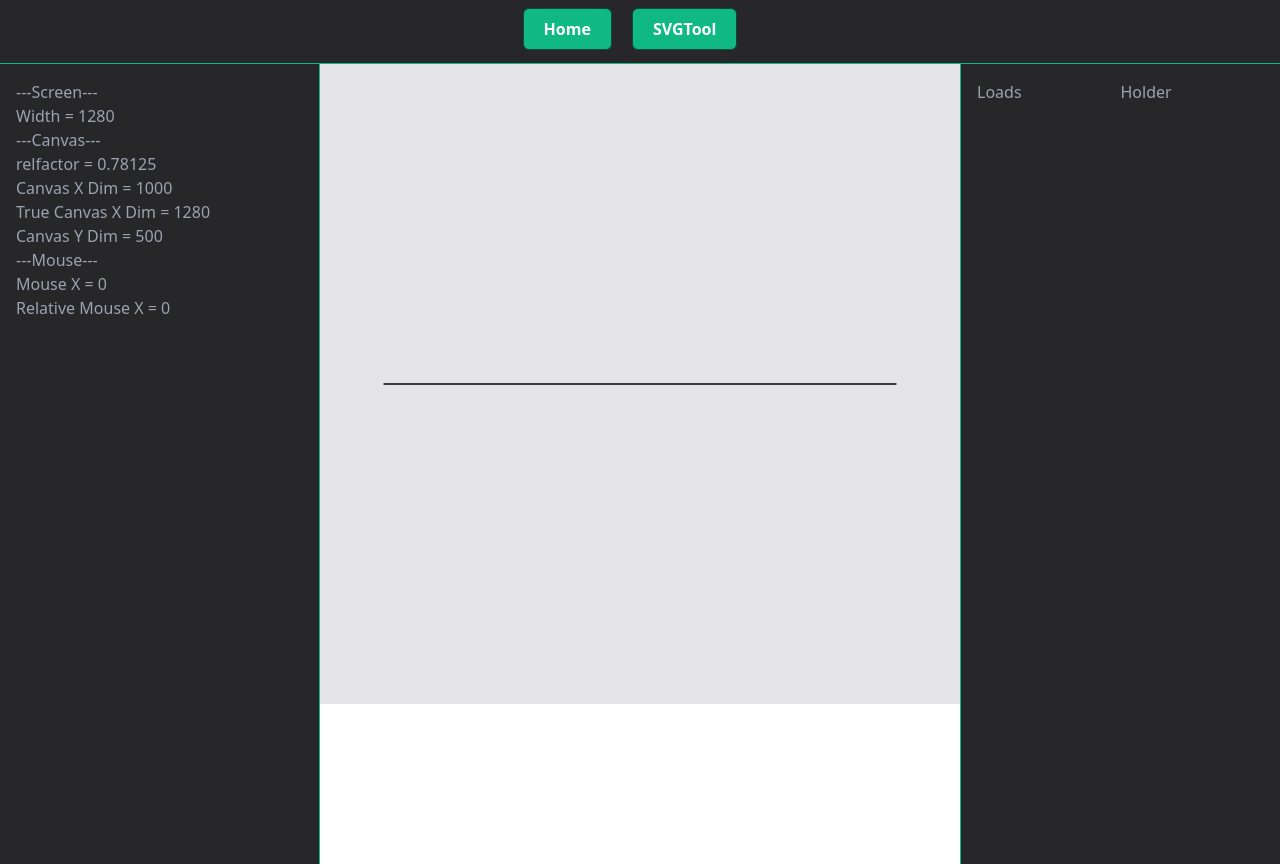
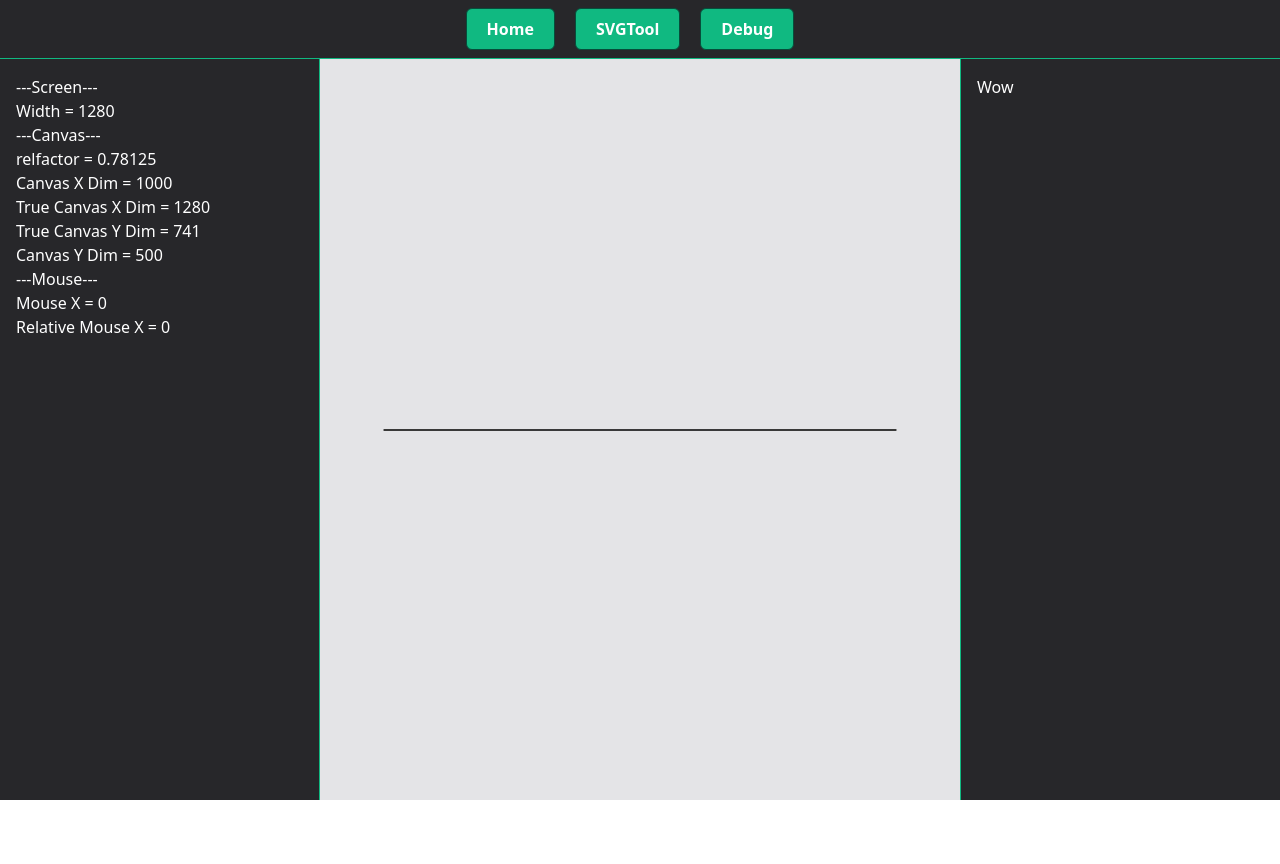
Before and after one commit to DenysChernenko/seTool, a SvelteKit app: page /SVGTool in a window 1280 px wide. After the commit the page ends 800 px from the top, so only its background shows below. Built offline with nearby package versions, Linux system fonts and the light colour scheme.

Commit message:
Finally fixed App styling.
Updated App styling to always be centered and not overflow in ugly ways. Refactored navabar and main content code.

```diff
--- a/src/routes/+layout.svelte
+++ b/src/routes/+layout.svelte
@@ -4,19 +4,32 @@
     let buttonStyle = 'px-5 py-2 mr-5 my-2 text-white font-bold border border-emerald-900 rounded-md bg-emerald-500'
 </script>
 
-<div class="w-auto flex flex-col h-auto z-0 ">
-
-    <ul class="flex flex-row h-16 justify-center border-b border-emerald-500 bg-zinc-800">
-        <li class="">
-            <a href="/"><div class="{buttonStyle}">Home</div></a>
-        </li>
-        <li class="">
-            <a href="/SVGTool"><div class="{buttonStyle}">SVGTool</div></a>
-        </li>
-    </ul>
 
 
+<div class="w-screen h-screen flex flex-col overflow-hidden">
+    <div class="flex basis-12 bg-zinc-800 justify-center border-b border-emerald-500 z-50">
+        <a href="/"><div class="{buttonStyle}">Home</div></a>
+        <a href="/SVGTool"><div class="{buttonStyle}">SVGTool</div></a>
+        <a href="/Debug"><div class="{buttonStyle}">Debug</div></a>
+    </div>
 
     <slot></slot>
 
 </div>
+
+
+<!-- <div class="w-auto min-h-screen flex flex-col z-0">
+    <div class="basis-1/12">
+        <ul class="flex flex-row justify-center border-b border-emerald-500 bg-zinc-800">
+            <li class="">
+                <a href="/"><div class="{buttonStyle}">Home</div></a>
+            </li>
+            <li class="">
+                <a href="/SVGTool"><div class="{buttonStyle}">SVGTool</div></a>
+            </li>
+        </ul>
+    </div>
+    <div class="basis-11/12">
+        <slot></slot>
+    </div>
+</div> -->
--- /dev/null
+++ b/src/routes/+page.svelte
@@ -0,0 +1 @@
+<div class="bg-red-500 ">test</div>
--- /dev/null
+++ b/src/routes/Debug/+page.svelte
@@ -0,0 +1,7 @@
+<div class="flex-1 flex flex-row bg-red-600">
+    <div class="basis-1/4 bg-black"> Wow</div>
+    <div class="flex-1">
+
+    </div>
+    <div class="basis-1/4 bg-black"> Wow</div>
+</div>
--- a/src/routes/SVGTool/+page.svelte
+++ b/src/routes/SVGTool/+page.svelte
@@ -12,6 +12,7 @@
     let m = { x: 0, y: 0 };
     let relm = { x: 0 , y: 0};
     let canvasWidth:number;
+    let canvasHeight:number;
     let islandStyleString:any = $islandStyle;
     let rightComponent:any;
 
@@ -39,22 +40,26 @@
 	}
 
     async function handleResize(){
-        await sleep(100);
+        await sleep(200);
         screenW = canvasWidth;
         relfactor = canvX/screenW;
     }
 </script>
 
 
-<svelte:window bind:innerWidth={screenW} on:resize={handleResize} on:mousemove={handleMousemove}/>
+<svelte:window bind:innerWidth={screenW}  on:resize={handleResize} on:mousemove={handleMousemove}/>
 
 
+<div class="h-full relative bg-zinc-200 z-40" bind:clientWidth = {canvasWidth} bind:clientHeight = {canvasHeight}>
+    <svg class="absolute inset-0 w-full z-0 my-auto bg-zinc-200" viewBox="0 0 {canvX} {canvY}"  >
 
-<div class="flex-1 h-full bg-emerald-50" bind:clientWidth = {canvasWidth} >
-    <div class="absolute flex flex-row min-h-screen text-gray-400  min-w-full ">
-        <div class="basis-1/4 z-10">
-            <div class="h-full w-full {islandStyleString} border-r">
-            <!-- Debug Menu -->
+        <Baseline x={canvX} y={canvY}/>
+        {#if relm.x > 300 && relm.x < 700}
+        <Mouseline x={relm.x} y={canvY}/>
+        {/if}
+    </svg>
+    <div class="flex absolute inset-0 z-10 ">
+        <div class="basis-1/4 {islandStyleString} border-r">
             <ul>
                 <li>
                     ---Screen---
@@ -76,6 +81,9 @@
                     True Canvas X Dim = {canvasWidth}
                 </li>
                 <li>
+                    True Canvas Y Dim = {canvasHeight}
+                </li>
+                <li>
                     Canvas Y Dim = {canvY}
                 </li>
                 <li>
@@ -88,34 +96,10 @@
                     Relative Mouse X = {relm.x}
                 </li>
             </ul>
-            <!-- Debug Menu -->
-            </div>
-
         </div>
-        <div class="basis-1/2 "></div>
-        <div class="basis-1/4 z-10">
-            <div class="h-full w-full {islandStyleString} border-l">
-                <ul class="flex flex-row">
-                    <li class="basis-1/2">
-                        <a href=""><div class="">Loads</div></a>
-                    </li>
-                    <li class="basis-1/2">
-                        <a href=""><div class="">Holder</div></a>
-                    </li>
-                </ul>
-            </div>
-        </div>
-
+        <div class="basis-2/4"></div>
+        <div class="basis-1/4 {islandStyleString} border-l">Wow</div>
     </div>
 
 
-    <svg class="bg-zinc-200 my-auto" viewBox="0 0 {canvX} {canvY}"  >
-
-        <Baseline x={canvX} y={canvY}/>
-        {#if relm.x > 300 && relm.x < 700}
-        <Mouseline x={relm.x} y={canvY}/>
-        {/if}
-
-
-
 </div>
--- a/src/routes/SVGTool/styles.ts
+++ b/src/routes/SVGTool/styles.ts
@@ -1,3 +1,3 @@
 import { readable, writable } from "svelte/store";
 
-export const islandStyle = readable("bg-zinc-800 border-emerald-500 p-4")
+export const islandStyle = readable("bg-zinc-800 border-emerald-500 p-4 text-white")
```
